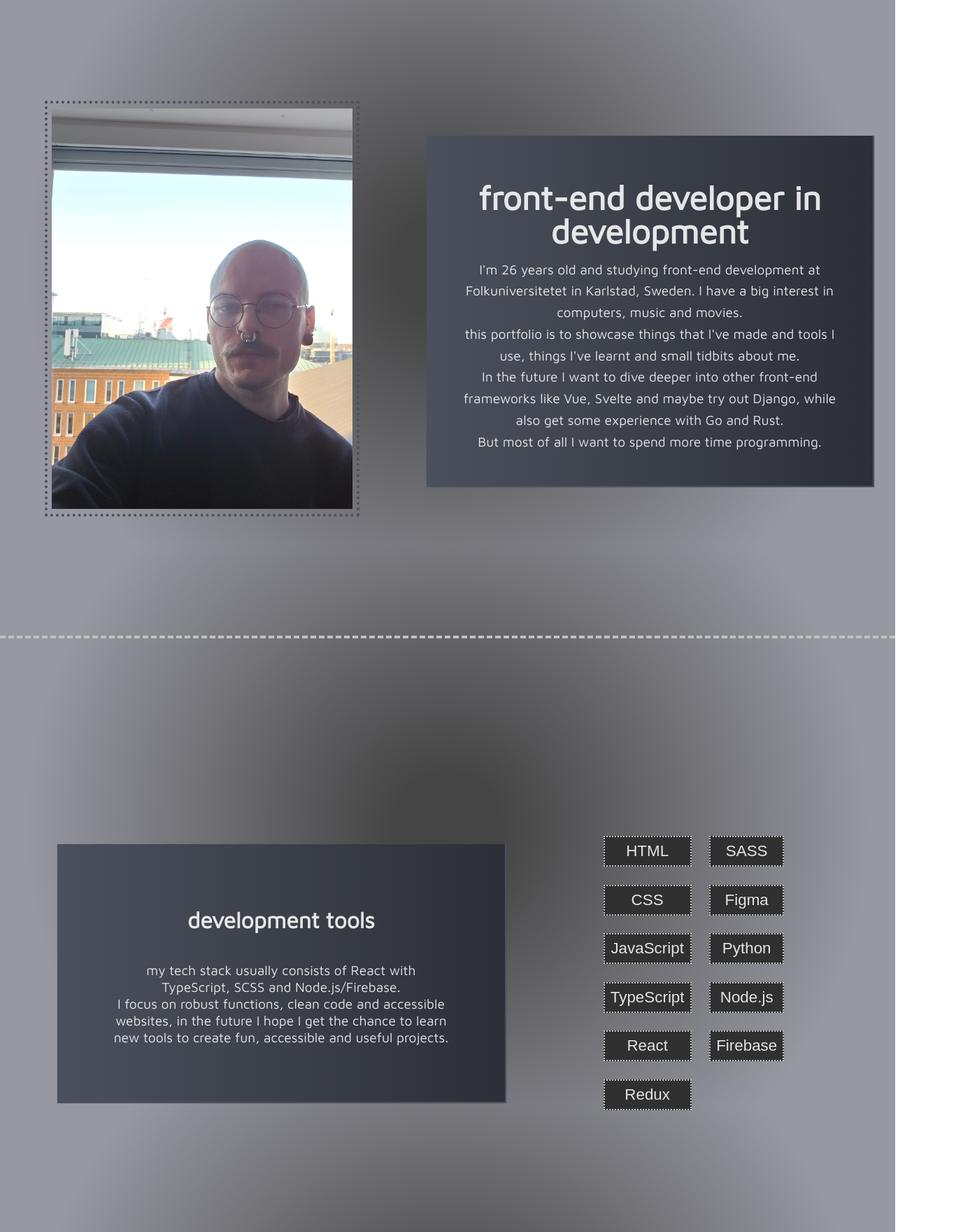
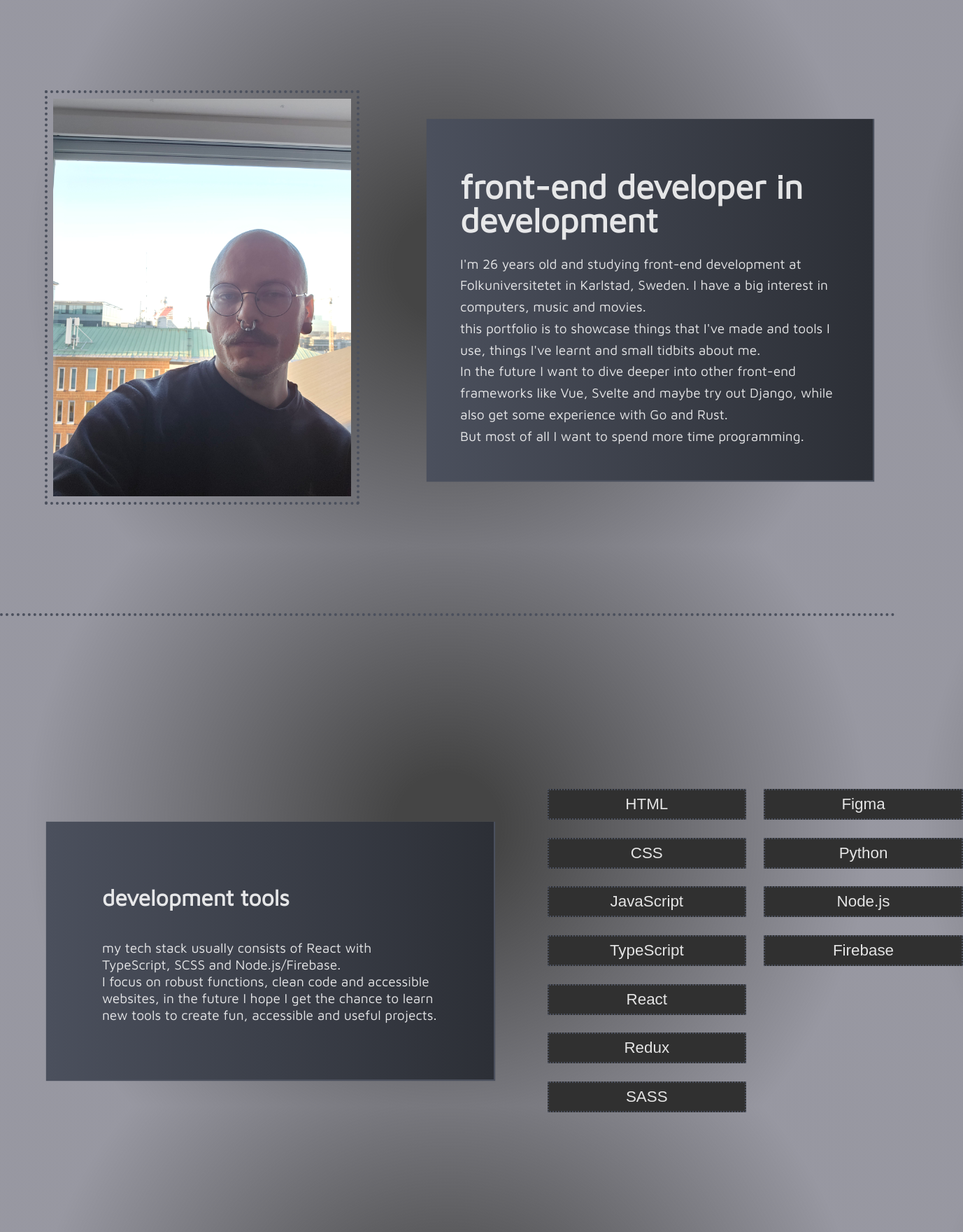
Before and after one commit to KarlEmilArvid/karl-emil-hub.github.io, a React (Vite) app: page / in a window 1280 px wide. Shown: the part 820-2580 px from the top of the page at 70% size, 1377 px wide, since content can reach past the window. Built offline with nearby package versions, Linux system fonts and the light colour scheme.

Commit message:
minor changes + css fixes

```diff
--- a/src/components/contact.tsx
+++ b/src/components/contact.tsx
@@ -1,8 +1,8 @@
-import "../styles/contact.scss"
 import github from "../assets/github-logo.png"
 import linkedin from "../assets/linkedin-logo.png"
 import { forwardRef } from "react"
 import $ from 'jquery'
+import "../styles/contact.scss"
 
 const ContactSimple = forwardRef((props, ref: React.ForwardedRef<null>) => {
 
--- a/src/components/projects.tsx
+++ b/src/components/projects.tsx
@@ -4,8 +4,8 @@ import quiz from "../assets/quiz.png"
 import rescue from "../assets/rescue-rabbits.png"
 import escargo from "../assets/escargo.png"
 import plugga from "../assets/plugga.jpg"
+import { forwardRef } from "react"
 import "../styles/projects.scss"
-import { forwardRef } from "react"
 
 const Projects = forwardRef((props, ref: React.ForwardedRef<null>) => {
 
@@ -18,7 +18,7 @@ const Projects = forwardRef((props, ref: React.ForwardedRef<null>) => {
             <section className="card-wrapper">
                 <article className="projects-card">
                     <h3>Plugga-IT.se</h3>
-                    <a href="https://github.com/KarlEmilArvid/Python-Quiz" target="_blank">
+                    <a href="https://plugga-it.se/" target="_blank">
                         <img src={plugga} alt="" />
                     </a>
                     <p>Fullstack website made during my first internship of 10 weeks with a team of 3 other interns.</p>
@@ -33,7 +33,7 @@ const Projects = forwardRef((props, ref: React.ForwardedRef<null>) => {
                         <img src={quiz} alt="" />
                     </a>
                     <p>Simple Quiz program made in Python, not feature complete but fully functional</p>
-                    <a href="https://github.com/KarlEmilArvid/Python-Quiz">Link to github page</a>
+                    <a href="https://github.com/KarlEmilArvid/Python-Quiz" target="_blank">Link to github page</a>
                 </article>
                 <article className="projects-card">
                     <h3>Animal Shelter mockup website</h3>
@@ -42,7 +42,6 @@ const Projects = forwardRef((props, ref: React.ForwardedRef<null>) => {
                     </a>
                     <p>Front-end mockup website for an animal rescue center</p>
                     <ul>
-                        <a href="">Link to deployed website</a>
                         <a href="https://github.com/KarlEmilArvid/Rescue-Rabbits" target="_blank">Link to github page</a>
                     </ul>
                 </article>
--- a/src/components/tools.tsx
+++ b/src/components/tools.tsx
@@ -1,6 +1,6 @@
-import "../styles/tools.scss"
-import { forwardRef } from "react"
+import { forwardRef } from 'react'
 import $ from 'jquery'
+import '../styles/tools.scss'
 
 const Tools = forwardRef((props, ref: React.ForwardedRef<null>) => {
 
@@ -30,17 +30,17 @@ const Tools = forwardRef((props, ref: React.ForwardedRef<null>) => {
                 </p>
             </article>
             <ul className="toolsFade tools-list">
-                <li><img src="" alt="" />HTML</li>
-                <li><img src="" alt="" />CSS</li>
-                <li><img src="" alt="" />JavaScript</li>
-                <li><img src="" alt="" />TypeScript</li>
-                <li><img src="" alt="" />React</li>
-                <li><img src="" alt="" />Redux</li>
-                <li><img src="" alt="" />SASS</li>
-                <li><img src="" alt="" />Figma</li>
-                <li><img src="" alt="" />Python</li>
-                <li><img src="" alt="" />Node.js</li>
-                <li><img src="" alt="" />Firebase</li>
+                <li>HTML</li>
+                <li>CSS</li>
+                <li>JavaScript</li>
+                <li>TypeScript</li>
+                <li>React</li>
+                <li>Redux</li>
+                <li>SASS</li>
+                <li>Figma</li>
+                <li>Python</li>
+                <li>Node.js</li>
+                <li>Firebase</li>
             </ul>
         </section>
     )
--- a/src/styles/about.scss
+++ b/src/styles/about.scss
@@ -4,8 +4,9 @@
     display: grid;
     align-items: center;
     justify-content: center;
+    text-align: start;
     height: 100vh;
-    margin: 4rem 0;
+    margin: 3rem 0;
     grid-template-columns: 1fr;
     grid-template-rows: auto;
     grid-template-areas:
@@ -16,7 +17,7 @@
     grid-area: img;
     max-width: 450px;
     margin: 4rem;
-    padding: 0.4rem;
+    padding: .5rem;
     border: 4px dotted #4b505d;
     background-color: $light-background;
     background-color: transparent;
@@ -33,7 +34,7 @@
     h2 {
         font-size: 3rem;
         line-height: 3rem;
-        padding: 1rem;
+        padding: 1.5rem 0;
     }
 
     p {
@@ -67,12 +68,15 @@
         margin-top: 2rem;
 
         img {
-            max-width: 90%;
+            max-width: 100%;
+            max-height: 420px;
             margin: auto;
         }
     }
 
     .about-me-container {
+        padding: 1rem;
+
         h2 {
             font-size: 2.4rem;
         }
--- a/src/styles/contact.scss
+++ b/src/styles/contact.scss
@@ -14,10 +14,10 @@
 }
 
 .contact-list {
-    list-style-type: none;
     display: flex;
     align-items: center;
     justify-content: center;
+    list-style-type: none;
 
     li {
         margin: 2rem;
@@ -46,3 +46,17 @@
     opacity: 1;
     transform: translate(0, 0);
 }
+
+@media screen and (max-width: 600px) {
+    .contact {
+        margin: 6rem auto;
+        max-width: 90%;
+
+        p {
+            text-align: start;
+            padding: .3rem;
+            margin: .3rem;
+        }
+    }
+
+}
--- a/src/styles/hero.scss
+++ b/src/styles/hero.scss
@@ -24,6 +24,7 @@
     .hero-paragraph {
         font-size: 1.6rem;
         line-height: 1;
+        text-align: end;
         margin: .5rem;
         padding: .5rem;
         max-width: 40ch;
@@ -35,13 +36,14 @@
 
         li {
             list-style-type: none;
-            font-size: 1.4rem;
+            font-size: 1.2rem;
             line-height: 1;
             margin: .5rem;
             padding: .5rem;
+            background-color: #303030;
+            border: 2px dotted #4b505d;
+            transition: transform .3s ease-in-out;
             cursor: pointer;
-            text-shadow: $text-shadow;
-            transition: transform .3s ease-in-out;
         }
 
         li:hover {
@@ -49,3 +51,20 @@
         }
     }
 }
+
+@media screen and (max-width: 620px) {
+
+    .hero-parallax {
+        text-align: start;
+        height: 80vh;
+        background-attachment: unset;
+
+        .hero-paragraph {
+            text-align: start;
+        }
+
+        .hero-list {
+            margin: 0 auto;
+        }
+    }
+}
--- a/src/styles/projects.scss
+++ b/src/styles/projects.scss
@@ -25,9 +25,7 @@
     justify-content: center;
     margin: auto;
     margin-top: 4rem;
-    padding: 2rem;
-    box-shadow: $box-shadow;
-    background-color: $light-background;
+    padding: 3rem;
     background:
         linear-gradient(135deg, $light-background 25%, transparent 25%) -50px 0,
         linear-gradient(225deg, $light-background 25%, transparent 25%) -50px 0,
@@ -52,17 +50,18 @@
     height: 580px;
     margin: 3rem 1rem 0;
     padding: 2rem;
-    border: 2px dotted silver;
+    box-shadow: $box-shadow;
     background-color: $light-background;
 
     img {
         height: 300px;
         max-width: 300px;
-        --b: 3px;
+        object-fit: cover;
+        --b: 4px;
         /* border thickness */
         --c: #0000 25%, silver 0;
         /* define the color here */
-        padding: 10px;
+        padding: 12px;
         background:
             conic-gradient(from 90deg at top var(--b) left var(--b), var(--c)) 0 0,
             conic-gradient(from 180deg at top var(--b) right var(--b), var(--c)) 100% 0,
@@ -90,26 +89,42 @@
 }
 
 @media screen and (max-width: 700px) {
-    .projects-card {
-        max-width: fit-content;
-        width: 450px;
-        height: 550px;
-        margin: 2rem 0rem;
-        padding: 1rem;
+    .projects-heading {
+        padding: 0;
 
-        img {
-            max-width: 300px;
-            max-height: 300px;
+        h2 {
+            max-width: 90%;
+            text-align: start;
+            margin: 3rem auto;
         }
 
         p {
-            padding: 0.5rem;
+            max-width: 90%;
+            text-align: start;
+            margin: 1rem 0;
+        }
+    }
+
+    .projects-card {
+        max-width: fit-content;
+        max-width: 90%;
+        height: 550px;
+        margin: 2rem 0rem;
+        padding: .5rem;
+
+        img {
+            max-width: 280px;
+            max-height: 280px;
+        }
+
+        p {
+            padding: .5rem;
         }
 
         a {
             display: block;
             margin: 0;
-            padding: 0.5rem;
+            padding: .2rem;
         }
     }
 }
--- a/src/styles/tools.scss
+++ b/src/styles/tools.scss
@@ -4,8 +4,9 @@
     display: flex;
     justify-content: center;
     align-items: center;
+    text-align: start;
     height: 120vh;
-    border-top: 4px dashed silver;
+    border-top: 4px dotted #4b505d;
 }
 
 .tools-card {
@@ -27,18 +28,20 @@
     display: flex;
     flex-direction: column;
     flex-wrap: wrap;
-    max-height: 55%;
-    max-width: 50%;
+    text-align: center;
+    max-height: 60%;
+    max-width: 100%;
     list-style: none;
-    margin: 4rem;
+    margin-right: 10rem;
     padding: 2rem;
 
     li {
+        width: 100%;
         font-family: sans-serif;
         font-size: 1.4rem;
-        margin: 0.8rem;
+        margin: .8rem;
         padding: .5rem;
-        border: 2px dotted silver;
+        border: 2px dotted #4b505d;
         background-color: $light-background;
     }
 }
@@ -65,6 +68,17 @@
 
     .tools-card {
         max-width: 100%;
-        padding: 4rem;
+        padding: 5rem 1rem;
+    }
+
+    .tools-list {
+        flex-direction: row;
+        max-width: 90%;
+        margin: auto;
+        padding: 0;
+
+        li {
+            margin: .5rem;
+        }
     }
 }
```
Also changed, not shown: src/components/about.tsx (line endings or trailing spaces).
